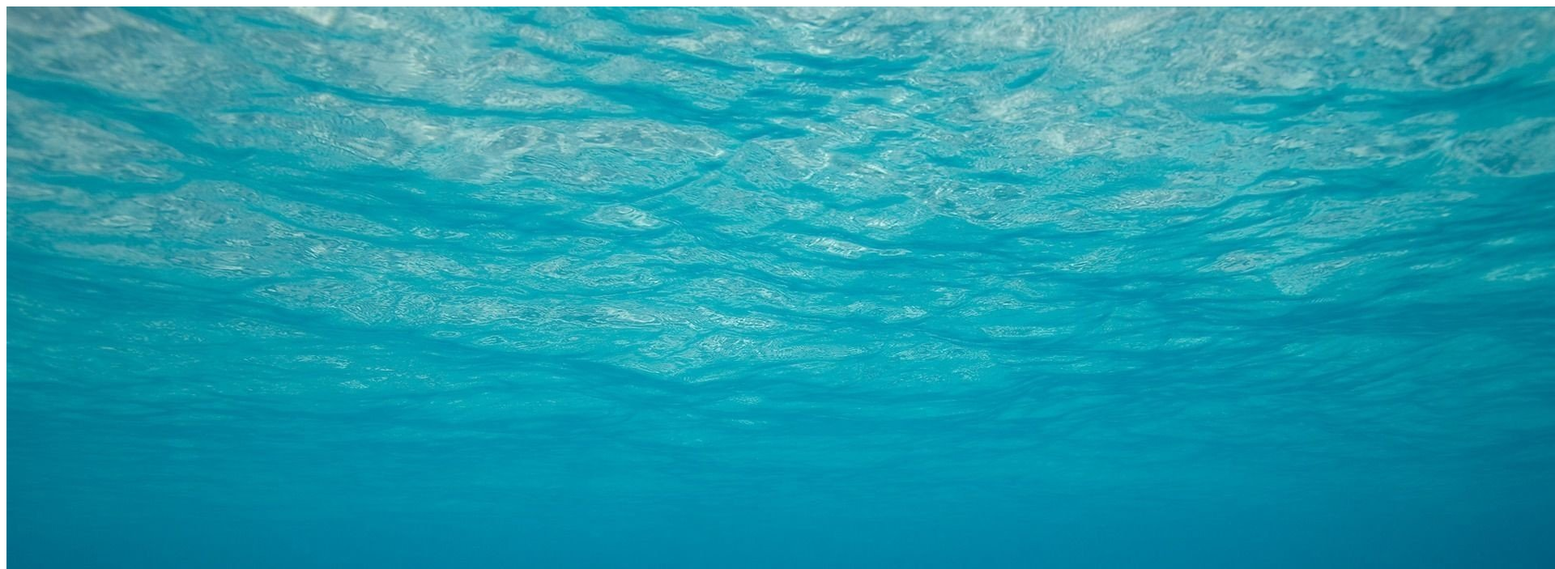
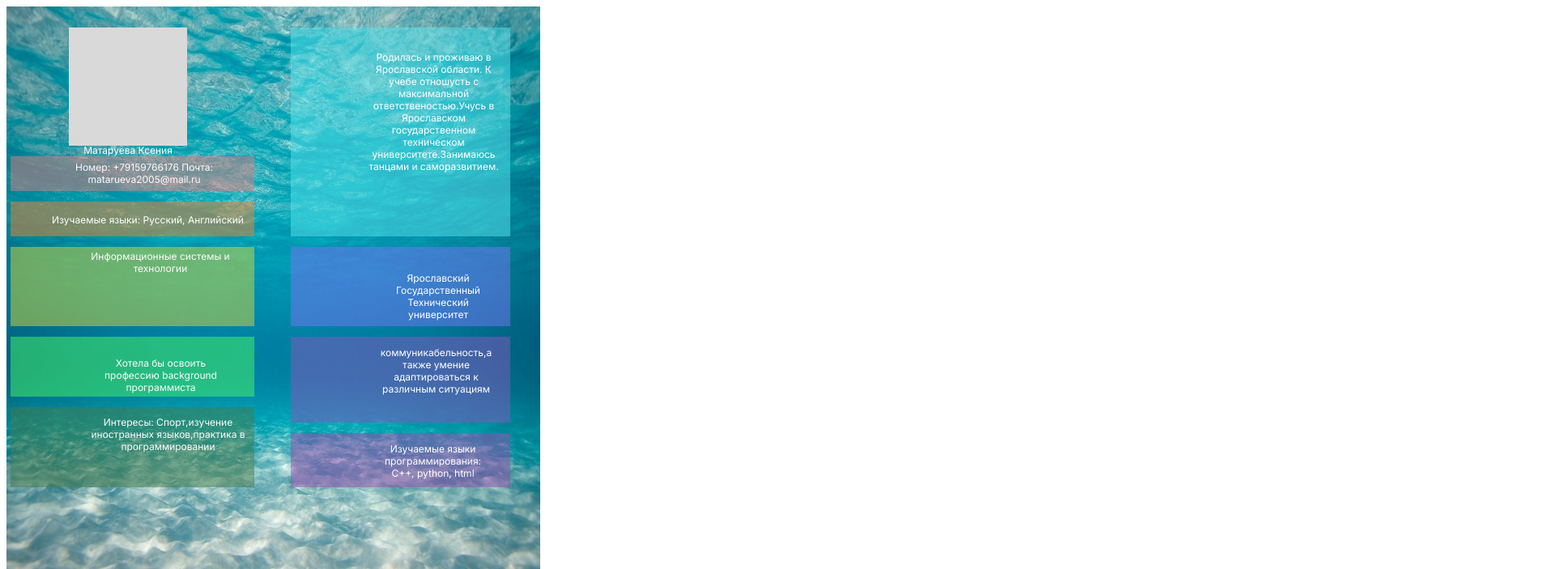
Before and after one commit to ks3601/repo-ks, a plain HTML site: page index.html in a window 1280 px wide. Shown: the top 703 px of the page at 81% size, 1920 px wide, since content can reach past the window. Drawn offline with Linux system fonts and the light colour scheme.

Commit message:
Update index.html

```diff
--- a/index.html
+++ b/index.html
@@ -2,7 +2,7 @@
 <html>
   <head>
     <link href="https://fonts.googleapis.com/css?family=Inter&display=swap" rel="stylesheet" />
-    <link href="lab7.css" rel="stylesheet">
+    <link href="style.css" rel="stylesheet">
     <title>Document</title>
     </head>
     <body>
```
